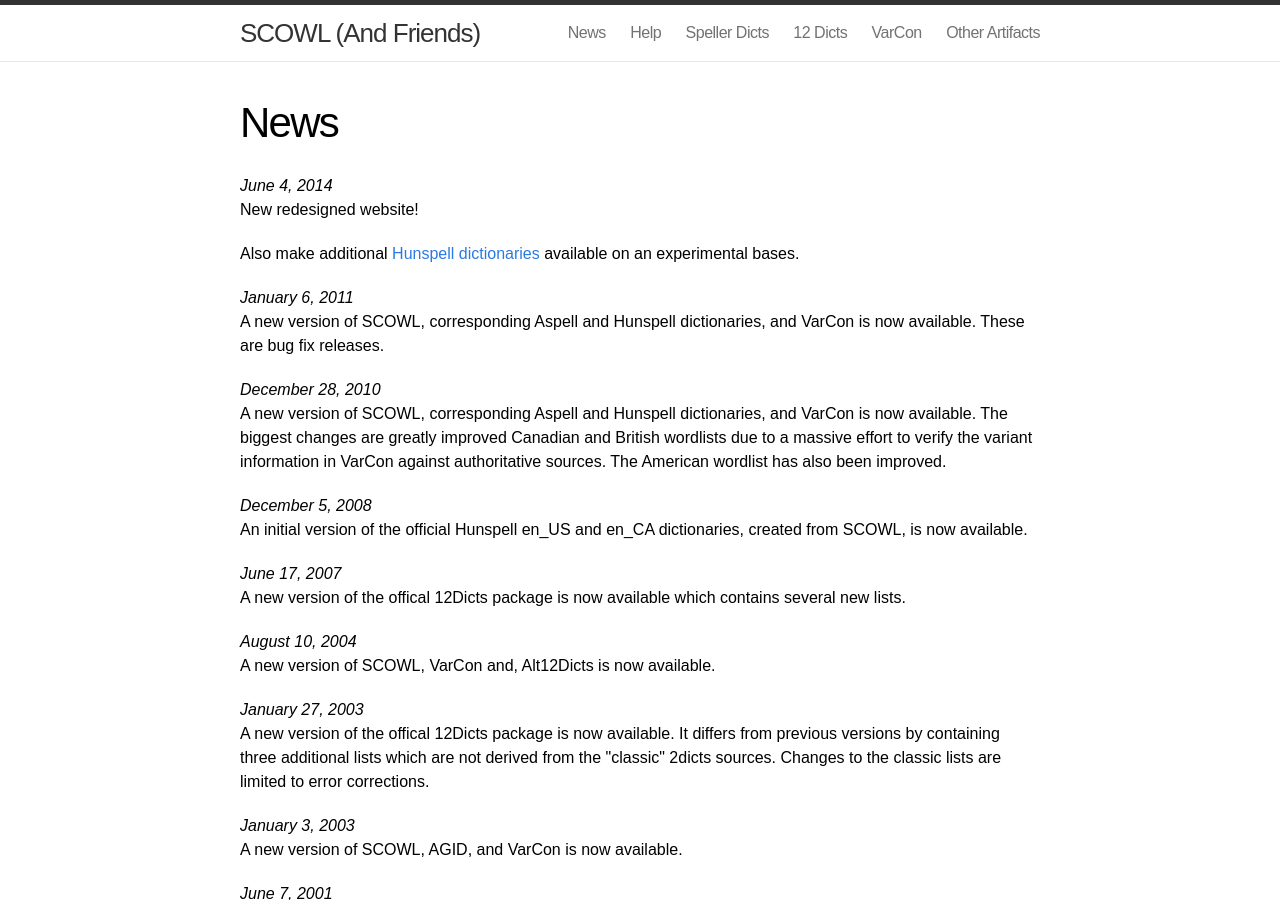
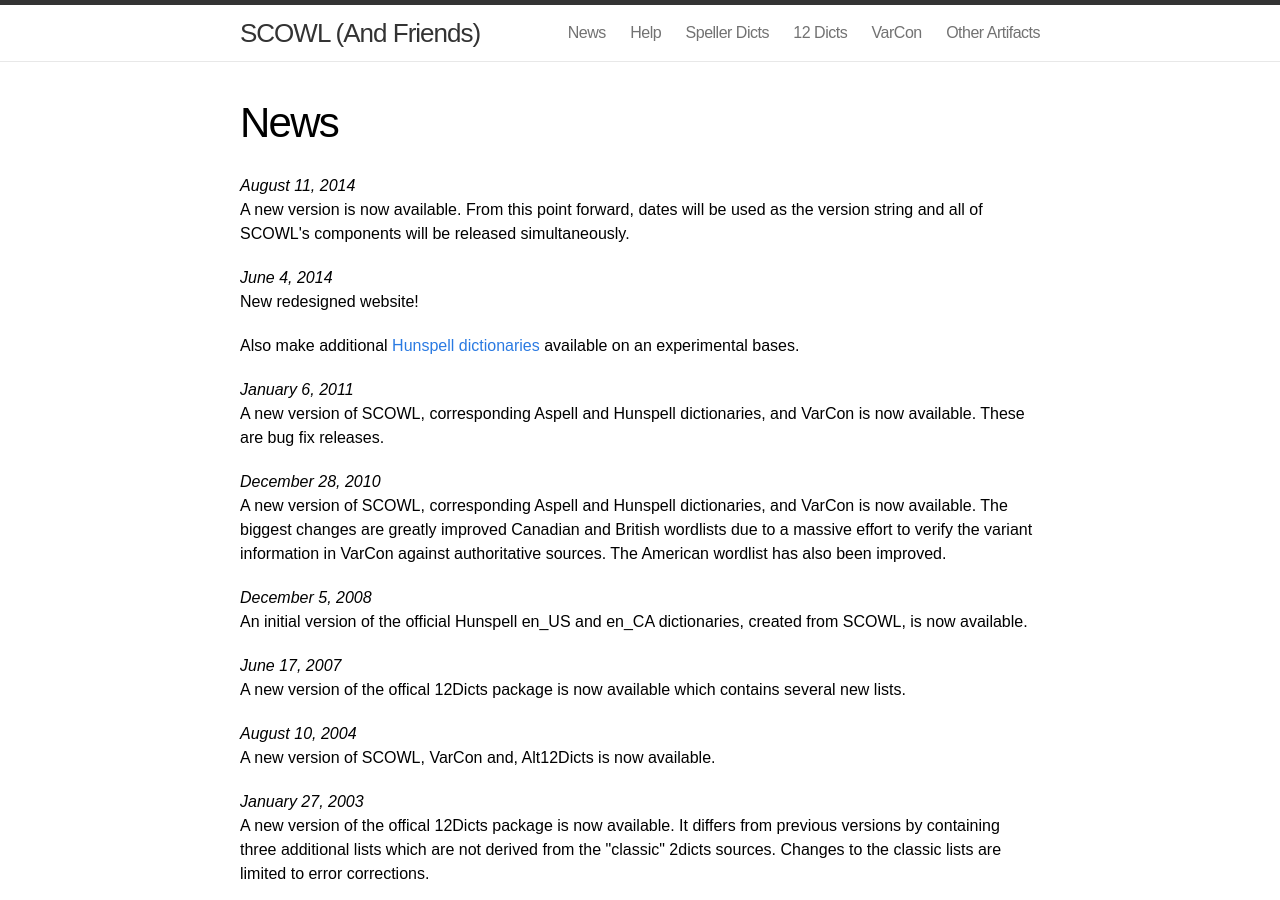
Before and after one commit to en-wl/wordlist, a Jekyll site: the page built from site/news.html, in a window 1280 px wide and 900 px high. Built offline with Jekyll 4.4.1, drawn with Linux system fonts in a browser that asks for light colours; Markdown is read by kramdown in place of the engine named in the settings.

Commit message:
Update documentation for 2014.08.11 release.
Also create release scripts and update/fix scowl/src/make-dist.

```diff
--- a/site/news.html
+++ b/site/news.html
@@ -3,6 +3,12 @@
 title: News
 ---
 
+<i>August 11, 2014</i><br>
+
+A new version is now available.  From this point forward, dates will
+be used as the version string and all of SCOWL's components
+will be released simultaneously.
+<p>
 <i>June 4, 2014</i><br>
 
 New redesigned website!
```
Also changed, not shown: site/12dicts.md (+3 -3 lines), site/dicts.md (+6 -5 lines), site/index.md (+2 -2 lines), site/other.md (+4 -4 lines), site/varcon.md (+3 -3 lines), 11 other files.
